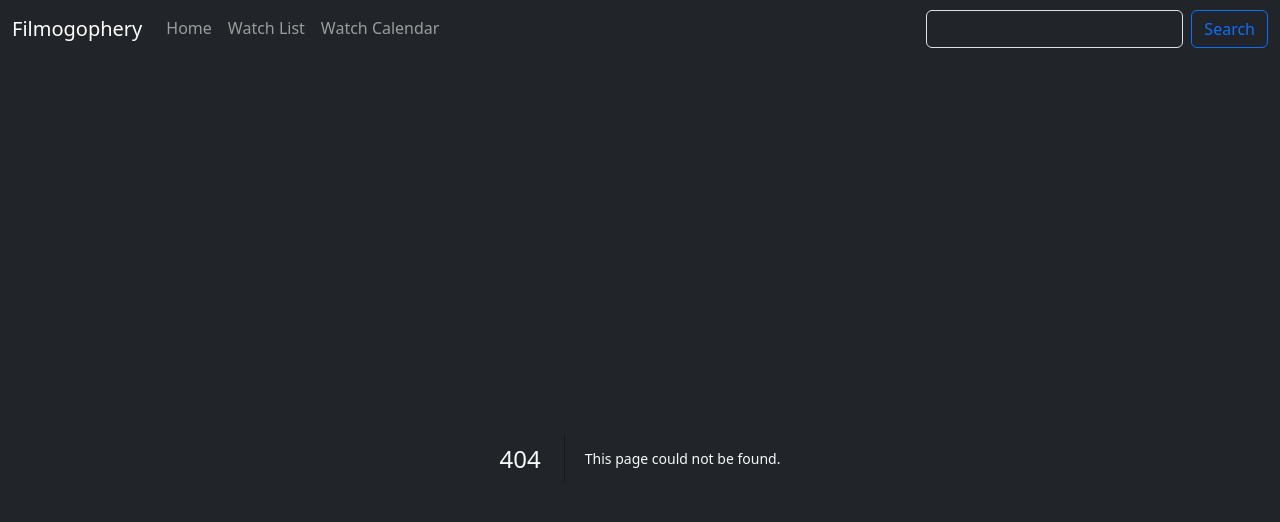
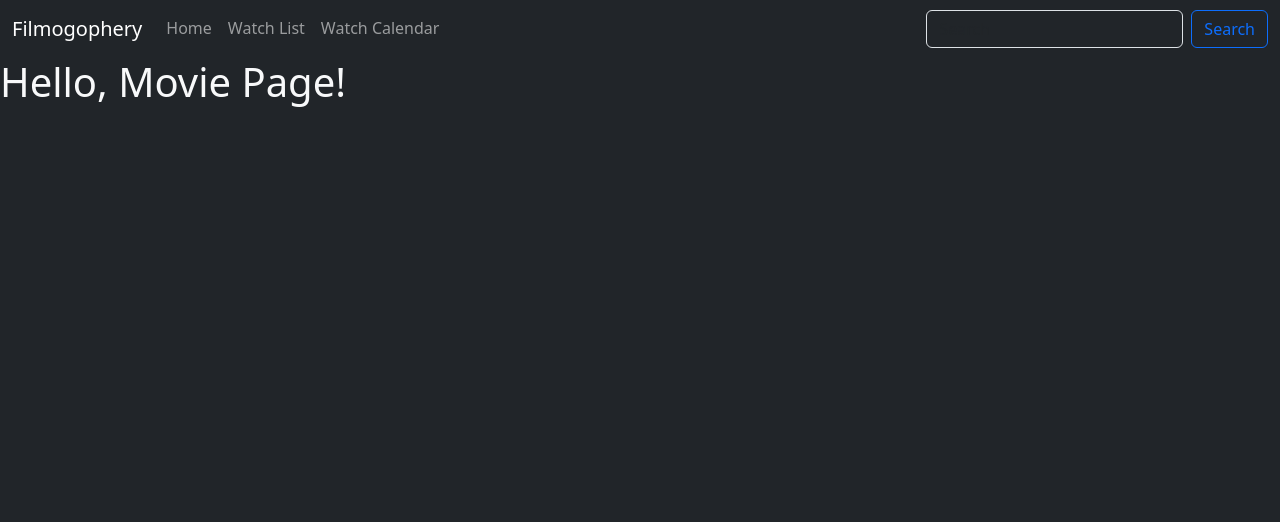
Before and after one commit to takeYY/filmogophery, a Next.js app in the folder filmogophery-front/: page /movie in a window 1280 px wide. Before the commit this address had no page. Shown: the top 522 px of the page. Built offline with nearby package versions, Linux system fonts and the light colour scheme.

Commit message:
add: movie page

```diff
--- /dev/null
+++ b/filmogophery-front/src/app/movie/layout.tsx
@@ -0,0 +1,14 @@
+export default function MovieLayout({
+  children, // will be a page or nested layout
+}: {
+  children: React.ReactNode;
+}) {
+  return (
+    <section>
+      {/* Include shared UI here e.g. a header or sidebar */}
+      <nav></nav>
+
+      {children}
+    </section>
+  );
+}
--- /dev/null
+++ b/filmogophery-front/src/app/movie/page.tsx
@@ -0,0 +1,3 @@
+export default function Page() {
+  return <h1>Hello, Movie Page!</h1>;
+}
```
